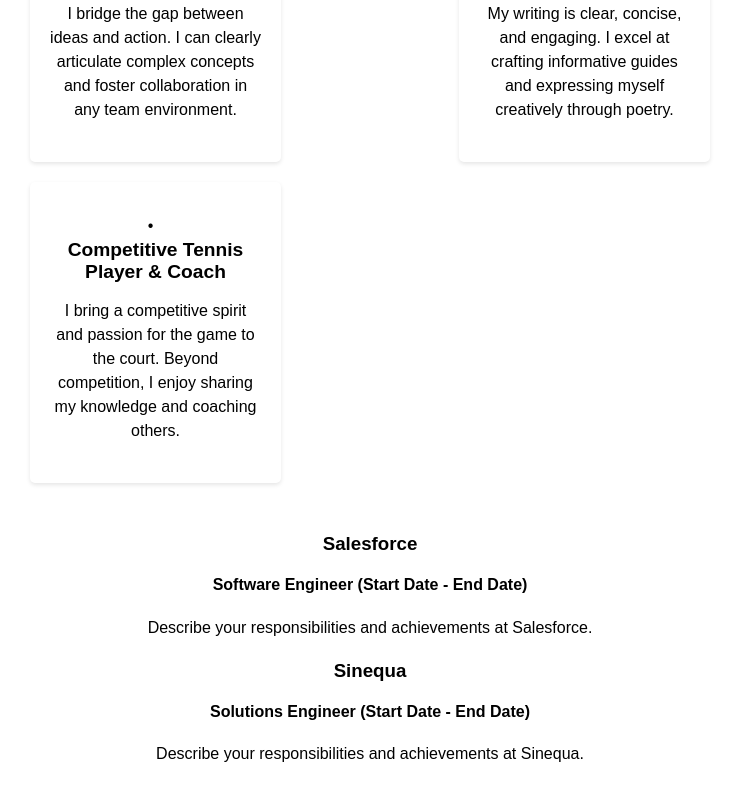
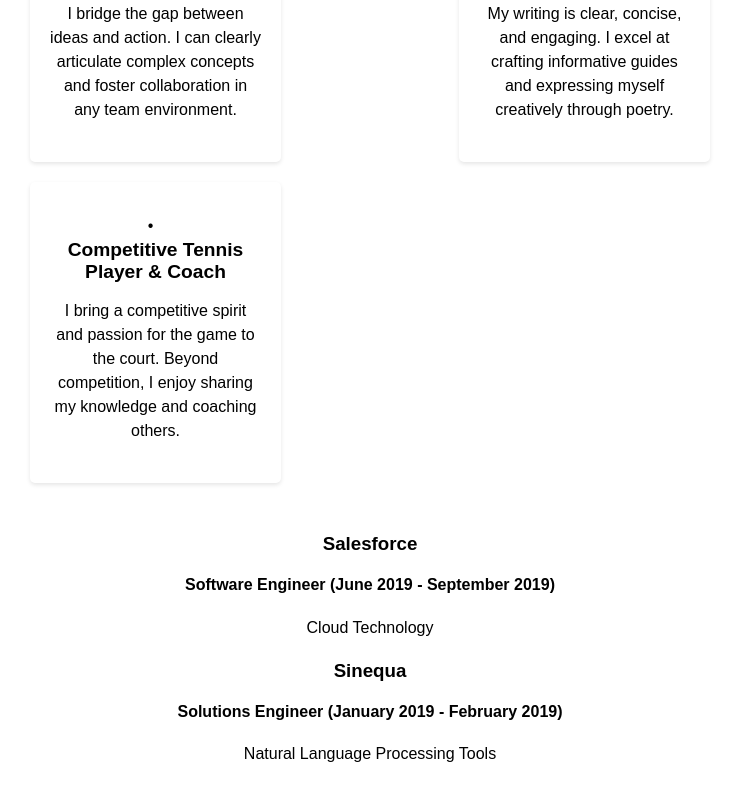
Before and after one commit to bingcharlesdeng/personalwebsite, a React (Create React App) app: page /about in a window 1280 px wide. Shown: the part 535-1335 px from the top of the page, without its empty margins (270-1009 px from the left). Built offline with nearby package versions, Linux system fonts and the light colour scheme.

Commit message:
Added definitions to Job descriptions

```diff
--- a/src/experienceData.js
+++ b/src/experienceData.js
@@ -2,14 +2,14 @@
   {
     company: 'Salesforce',
     role: 'Software Engineer',
-    dates: 'Start Date - End Date', // Replace with your actual dates
-    description: 'Describe your responsibilities and achievements at Salesforce.',
+    dates: 'June 2019 - September 2019', // Replace with your actual dates
+    description: 'Cloud Technology',
   },
   {
     company: 'Sinequa',
     role: 'Solutions Engineer',
-    dates: 'Start Date - End Date', // Replace with your actual dates
-    description: 'Describe your responsibilities and achievements at Sinequa.',
+    dates: 'January 2019 - February 2019', // Replace with your actual dates
+    description: 'Natural Language Processing Tools',
   },
 ];
 
```
